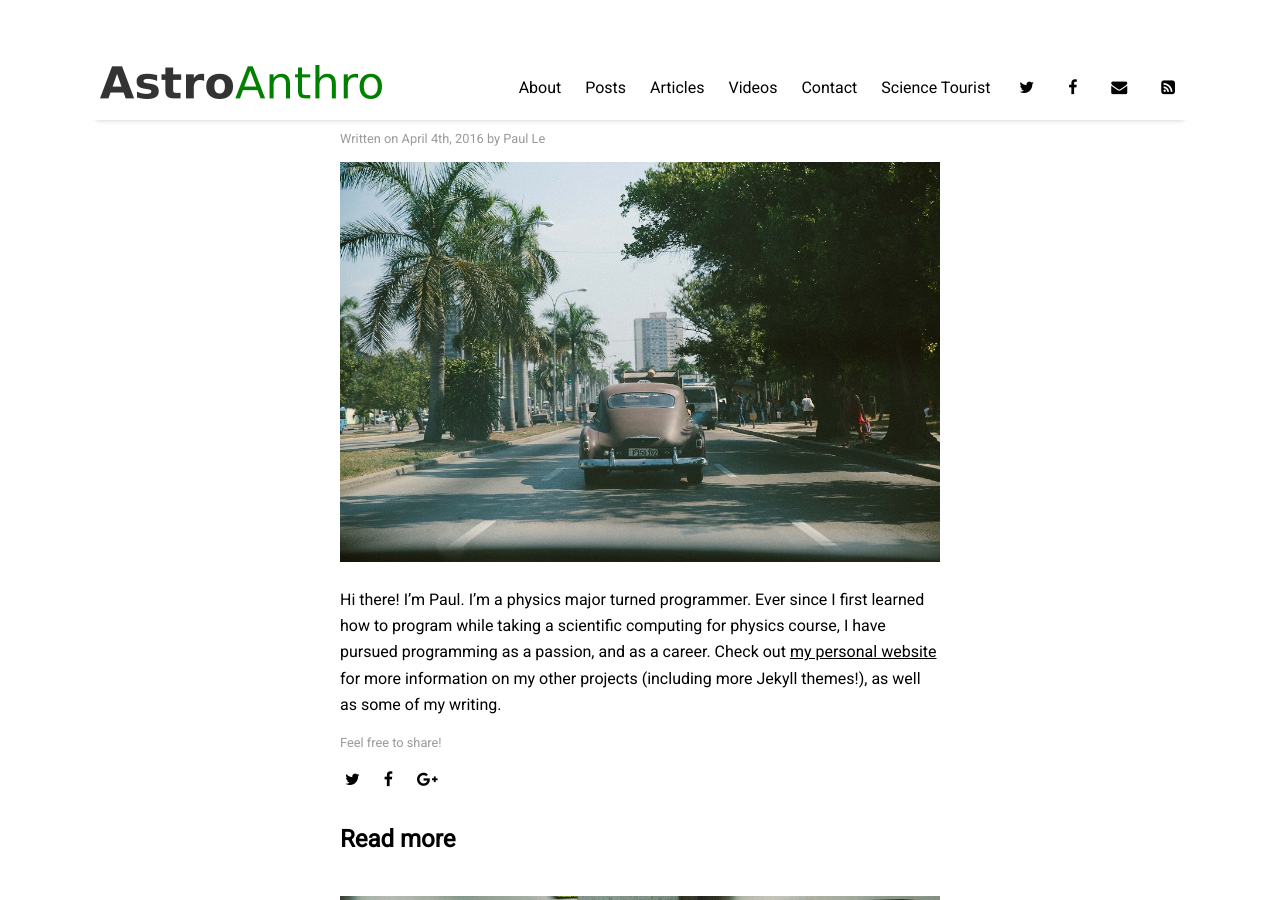
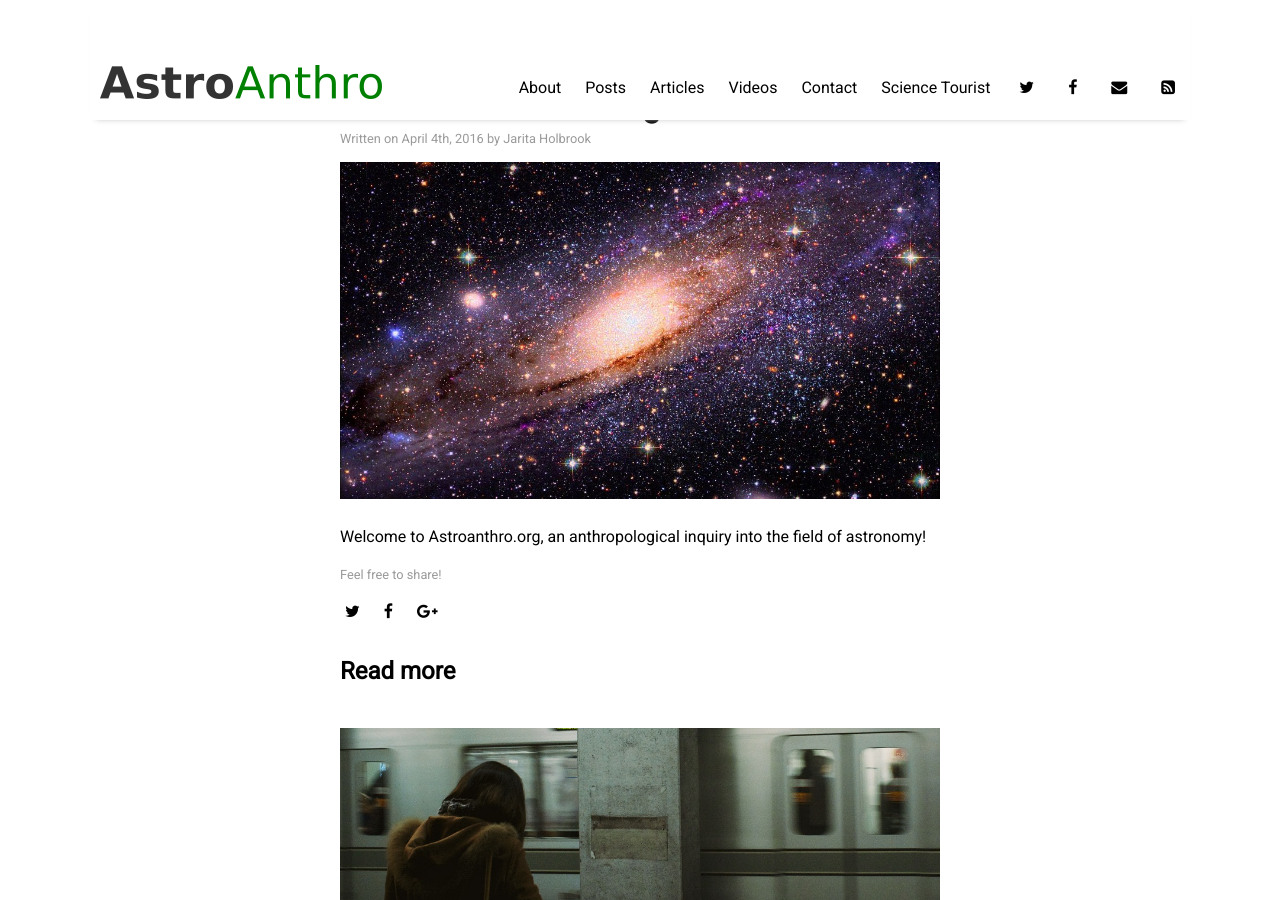
Before and after one commit to romeeld/AstroAnthro, a Jekyll site: the page built from _posts/2016-04-04-about-the-author.md, in a window 1280 px wide and 900 px high. Built offline with Jekyll 4.4.1, drawn with Linux system fonts in a browser that asks for light colours; nearby versions of some CDN libraries.

Commit message:
Text update.

```diff
--- a/_posts/2016-04-04-about-the-author.md
+++ b/_posts/2016-04-04-about-the-author.md
@@ -1,10 +1,10 @@
 ---
 layout: post
-title: "About the Author"
-author: "Paul Le"
-categories: facts
+title: "About AstroAnthro.org"
+author: "Jarita Holbrook"
+categories: about
 tags: [sample]
-image: cuba-4.jpg
+image: hubble-img.jpg
 ---
 
-Hi there! I'm Paul. I’m a physics major turned programmer. Ever since I first learned how to program while taking a scientific computing for physics course, I have pursued programming as a passion, and as a career. Check out [my personal website](https://www.lenpaul.com/) for more information on my other projects (including more Jekyll themes!), as well as some of my writing.
+Welcome to Astroanthro.org, an anthropological inquiry into the field of astronomy!
```
